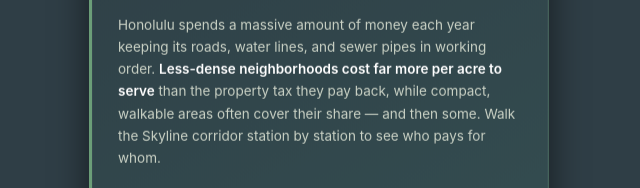
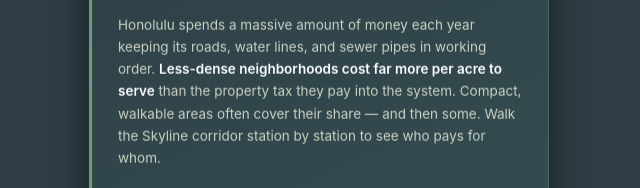
Before and after one commit to dtomkatsu/Revenue-Modeling-TOD, a plain HTML site: page index.html in a window 1280 px wide. Shown: the part 319-507 px from the top of the page, 501-1141 px from the left. Drawn offline with nearby package versions, Linux system fonts and the light colour scheme; a script that the page names is missing.

Commit message:
Update intro prose: 'pay into the system' + split sentence
Co-Authored-By: Claude Opus 4.7 <noreply@anthropic.com>

```diff
--- a/index.html
+++ b/index.html
@@ -149,7 +149,7 @@
     <h2 class="map-narrative-intro-title">How much does it cost to maintain our neighborhoods?</h2>
     <p class="map-narrative-intro-prose">
       Honolulu spends a massive amount of money each year keeping its roads, water lines, and sewer pipes in working order. <strong>Less-dense neighborhoods cost far more per acre to serve</strong>
-      than the property tax they pay back, while compact, walkable areas often cover their share
+      than the property tax they pay into the system. Compact, walkable areas often cover their share
       — and then some. Walk the Skyline corridor station by station to see who pays for whom.
     </p>
     <div class="map-narrative-intro-cta">
```
